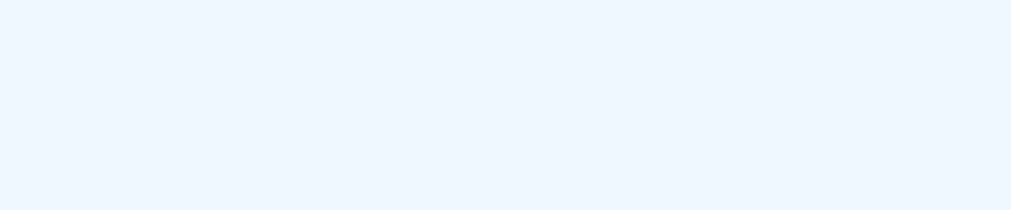
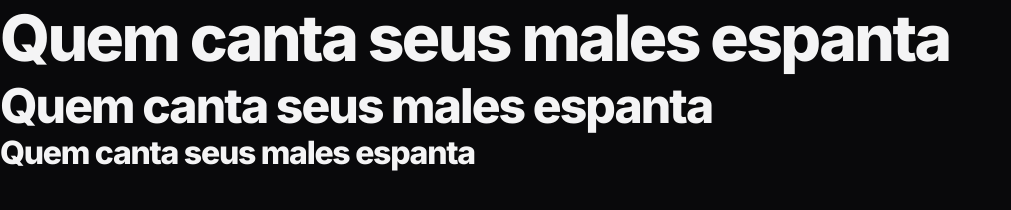
Before and after one commit to Jmrcs98/projeto-zingen, a plain HTML site: page index.html in a window 1280 px wide. Shown: the whole page, without its empty margins (0-1011 px from the left). Drawn offline with Linux system fonts and the light colour scheme.

Commit message:
Definindo variáveis no css

```diff
--- a/index.html
+++ b/index.html
@@ -1,12 +1,20 @@
 <!DOCTYPE html>
 <html lang="pt-br">
-<head>
-  <meta charset="UTF-8">
-  <meta name="viewport" content="width=device-width, initial-scale=1.0">
-  <link rel="stylesheet" href="styles/index.css">
-  <title>Zingen - Karaokê</title>
-</head>
-<body>
-
-</body>
+  <head>
+    <link rel="preconnect" href="https://fonts.googleapis.com" />
+    <link rel="preconnect" href="https://fonts.gstatic.com" crossorigin />
+    <meta charset="UTF-8" />
+    <meta name="viewport" content="width=device-width, initial-scale=1.0" />
+    <link rel="stylesheet" href="styles/index.css" />
+    <link
+      href="https://fonts.googleapis.com/css2?family=Inter:ital,opsz,wght@0,14..32,100..900;1,14..32,100..900&display=swap"
+      rel="stylesheet"
+    />
+    <title>Zingen - Karaokê</title>
+  </head>
+  <body>
+    <h1>Quem canta seus males espanta</h1>
+    <h2>Quem canta seus males espanta</h2>
+    <h3>Quem canta seus males espanta</h3>
+  </body>
 </html>
--- a/styles/global.css
+++ b/styles/global.css
@@ -1,3 +1,84 @@
+*,
+*::before,
+*::after {
+  box-sizing: border-box;
+}
+
+* {
+  margin: 0;
+  padding: 0;
+  font: inherit;
+
+  -webkit-font-smoothing: antialiased;
+  -moz-osx-font-smoothing: grayscale;
+}
+
+:root {
+  --brand-color-primary: #F7B733;
+  --brand-color-secondary: #FC4A1A;
+
+  --bg-color: #09090b;
+  --surface-color: #18181B;
+  --stroke-color: #27272A;
+  --text-color-secondary: #A1A1AA;
+  --text-color-primary: #F4F4F5;
+
+  --ff-sans: "Inter", system-ui, sans-serif;
+  --fw-base: 400;
+  --fw-md: 500;
+  --fw-bold: 800;
+
+  --fs-sm: 0.875rem;
+  --fs-base: 1rem;
+  --fs-lg: 1.25rem;
+  --fs-xl: 1.5rem;
+  --fs-2xl: 2.5rem;
+}
+
+html {
+  font-family: var(--ff-sans);
+  font-weight: var(--fw-base);
+  font-size: var(--fs-base);
+  line-height: 1.6;
+  color: var(--text-color-primary);
+}
+
 body {
-  background-color: aliceblue;
+  background-color: var(--bg-color);
 }
+
+h1, h2, h3 {
+  line-height: 1.2;
+  color: var(--text-color-primary);
+  font-weight: var(--fw-bold);
+  letter-spacing: -0.04em;
+}
+
+h1 {
+  font-size: var(--fs-2xl);
+}
+
+h2 {
+  font-size: var(--fs-xl);
+}
+
+h3 {
+  font-size: var(--fs-lg);
+}
+
+a {
+  text-decoration: none;
+  color: inherit;
+}
+
+ul[role="list"] {
+  list-style: none;
+}
+
+@media (width >= 80em) {
+  :root {
+    --fs-lg: 2rem;
+    --fs-xl: 3rem;
+    --fs-2xl: 4rem;
+  }
+}
```
